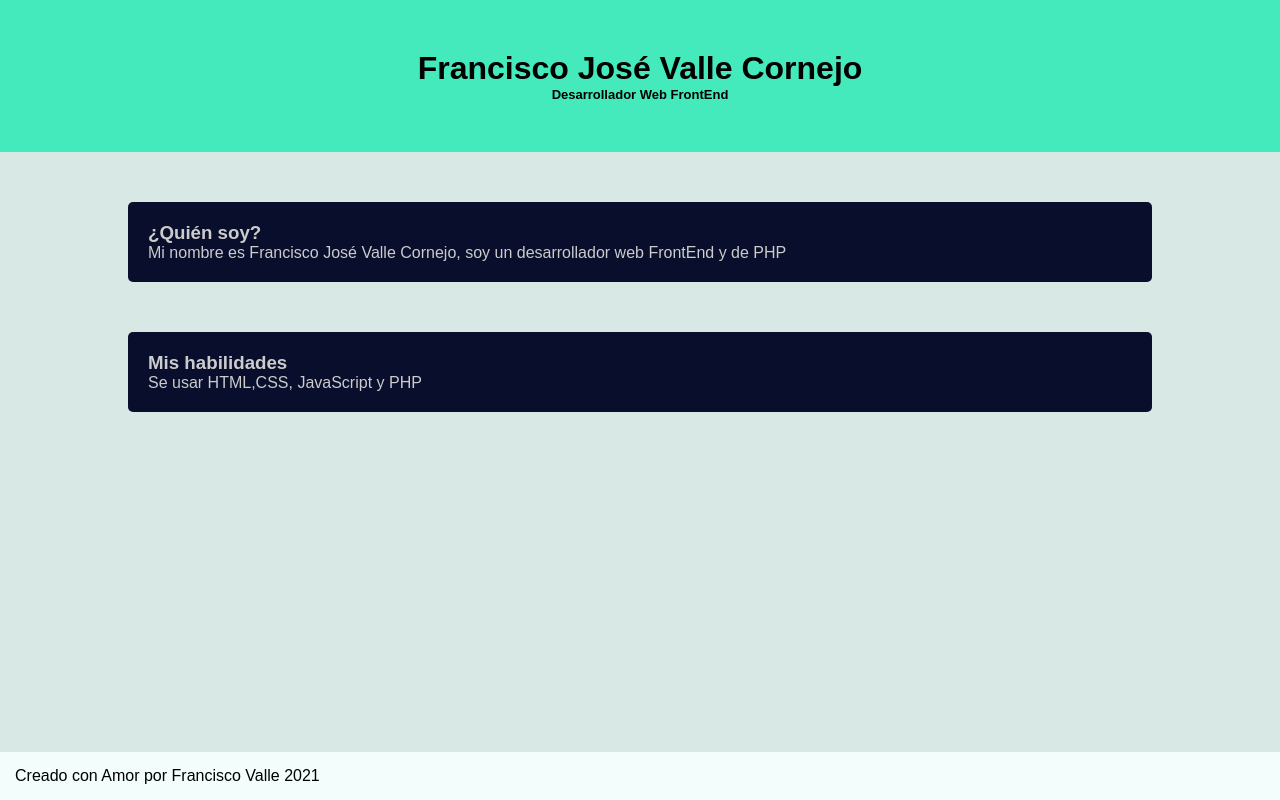
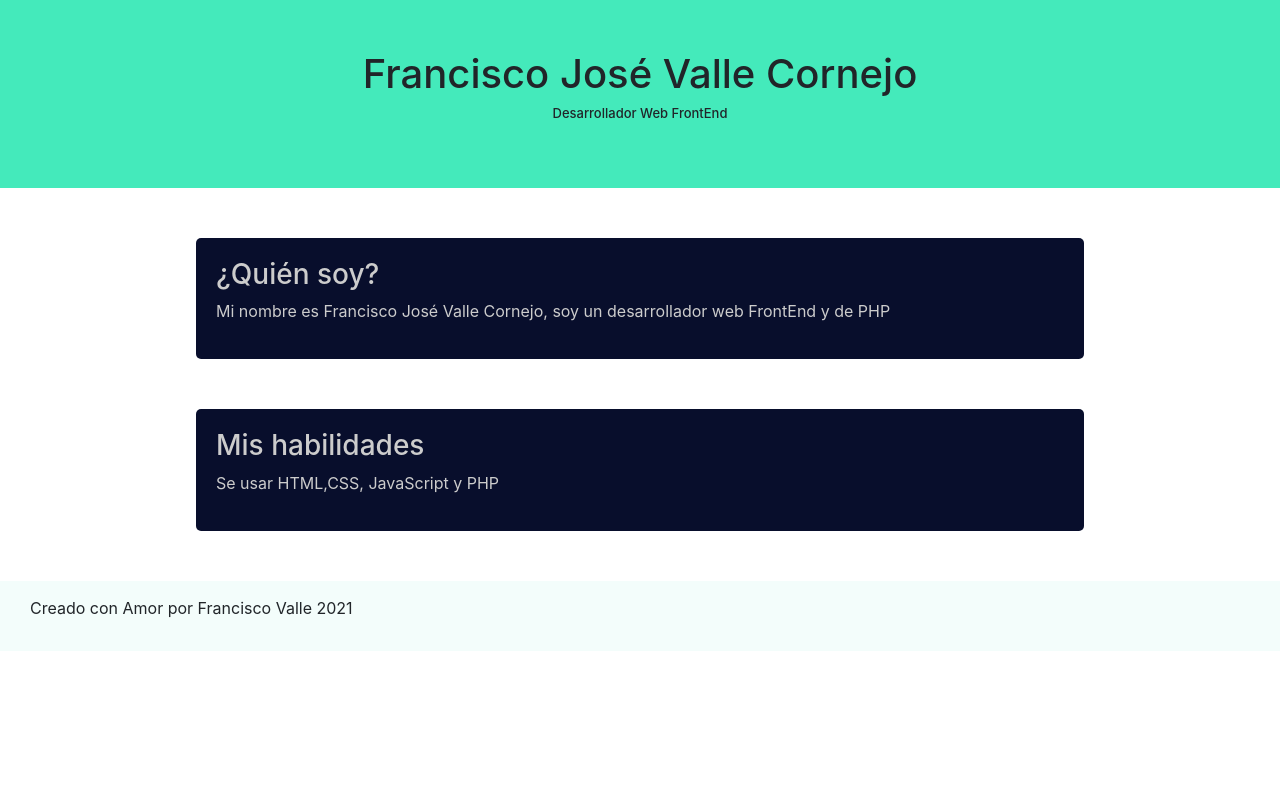
Before and after one commit to C3SC0-V4113/Portafolio-Personal, a PHP site: page / in a window 1280 px wide. Run offline with PHP 8.4, Linux system fonts and the light colour scheme; some libraries are stand-ins or nearby versions.

Commit message:
Primeras cosas con Bootstrap

```diff
--- a/css/style.css
+++ b/css/style.css
@@ -1,9 +1,5 @@
-*{
-    margin: 0;
-    width: 100%;
-    font-family: Arial, Helvetica, sans-serif;
-}
-header{
+
+#header{
     padding: 50px 0px 50px 0px ;
     background-color: #44EABB;
     text-align: center;
@@ -27,17 +23,15 @@
 #descrip{
     font-size: small;
 }
-footer{
+#footer{
     bottom: 0;
     left: 0;
-    width: 100%;
     background-color: #F3FDFB;
     clear: both;
     padding-bottom: 15px;
     padding-top: 15px;
-    position: fixed;
 
 }
-footer p{
+#footer p{
     padding-left: 15px;
 }
--- a/index.php
+++ b/index.php
@@ -7,12 +7,21 @@
     <meta name="viewport" content="width=device-width, initial-scale=1.0">
     <title>Inicio</title>
     <link rel="stylesheet" href="css/style.css">
+    <link rel="stylesheet" href="vendor/twbs/bootstrap/dist/css/bootstrap.min.css">
 </head>
-<header>
+
+<body>
+    <div class="container-fluid">
+    <div class="row">
+            <div class="col-12" id="header">
                     <h1>Francisco José Valle Cornejo</h1>
                     <h2 id="descrip">Desarrollador Web FrontEnd</p>
-    </header>
-<body>
+            </div>
+        </div>
+    </div>
+    <div class="container">
+        <div class="row">
+            <div class="col">
                 <section>
                     <article>
                         <div class="Presentacion">
@@ -27,9 +36,16 @@
                         </div>
                     </article>
                 </section>
+            </div>
+        </div>
+    </div>
+    <div class="container-fluid">
+    <div class="row">
+            <div class="col-12" id="footer">
+            <p>Creado con Amor por Francisco Valle 2021</p>
+            </div>
+        </div>
+    </div>
 </body>
-<footer>
-    <p>Creado con Amor por Francisco Valle 2021</p>
-</footer>
 
 </html>
```
Lines whose indentation alone changed are shown as unchanged.
